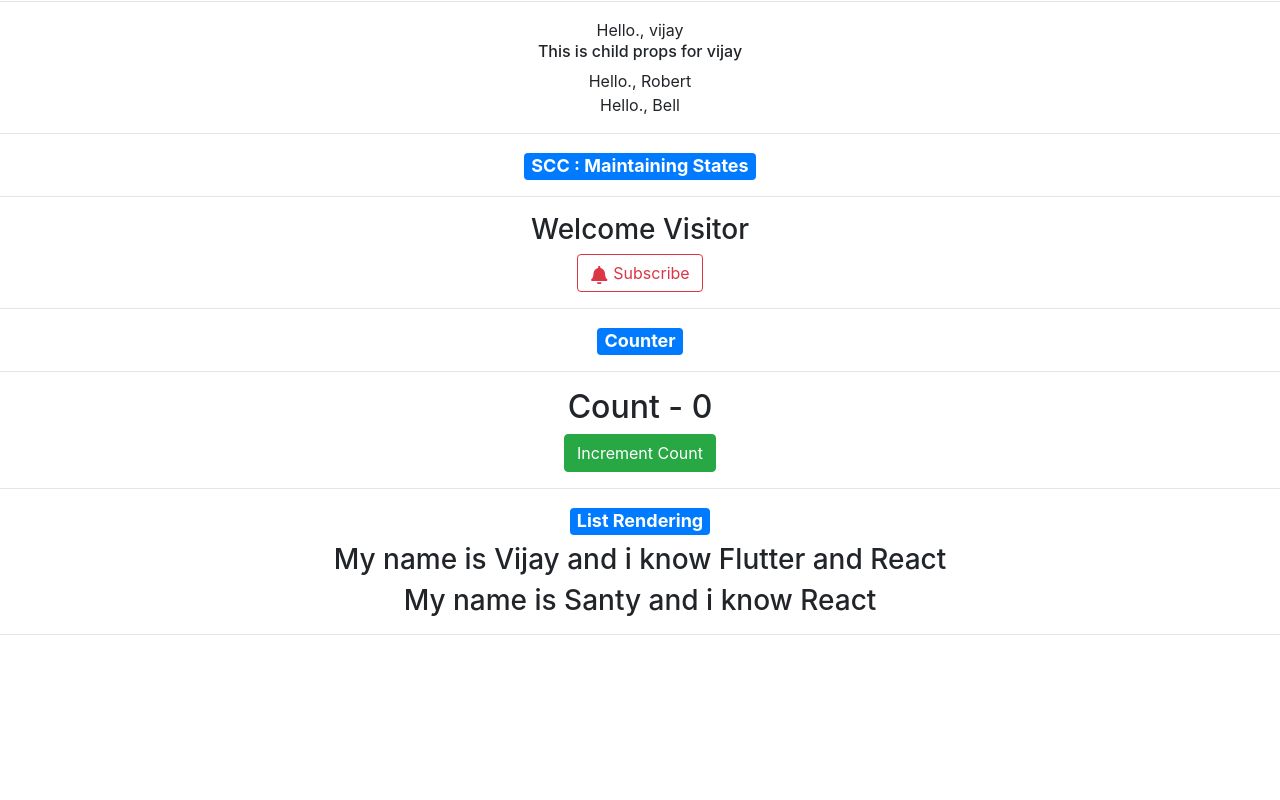
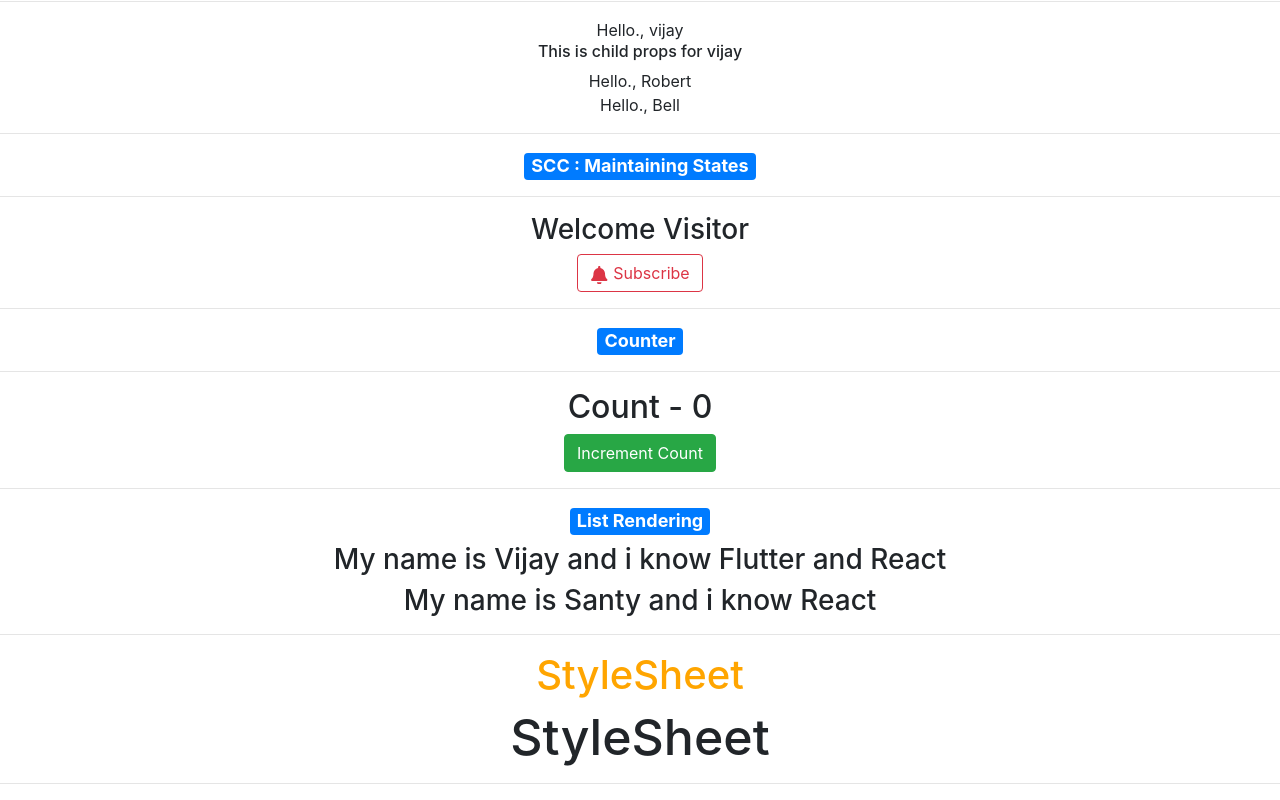
Before and after one commit to vijayinyoutube/React_HelloWorld, a React (Create React App) app: page / in a window 1280 px wide. Shown: the part 370-1170 px from the top of the page. Before the commit the page ends 1021 px from the top, so only its background shows below. Built offline with nearby package versions, Linux system fonts and the light colour scheme; the HTML template or start-up script is replaced by a standard one.

Commit message:
custom styling and css

```diff
--- a/src/App.js
+++ b/src/App.js
@@ -7,6 +7,7 @@ import NavBar from "./components/NavBar";
 import Message from "./components/message";
 import Counter from "./components/Counter";
 import NameList from "./components/NameList";
+import StyleSheet from "./components/StyleSheet.jsx";
 
 function App() {
   return (
@@ -57,6 +58,8 @@ function App() {
       <NameList></NameList>
       <hr></hr>
 
+      <StyleSheet primary={false}></StyleSheet>
+      <hr></hr>
     </div>
   );
 }
--- /dev/null
+++ b/src/components/StyleSheet.jsx
@@ -0,0 +1,14 @@
+import React from 'react'
+import "./mystyles.css"
+
+function StyleSheet(props) {
+    let classname = props.primary ? "primary" : "";
+    return (
+        <div>
+            <h1 className="primary">StyleSheet</h1>
+            <h1 className={`${classname} font-xl`}>StyleSheet</h1>
+        </div>
+    )
+}
+
+export default StyleSheet
--- /dev/null
+++ b/src/components/mystyles.css
@@ -0,0 +1,6 @@
+.primary {
+  color: orange;
+}
+.font-xl {
+  font-size: 50px;
+}
```
